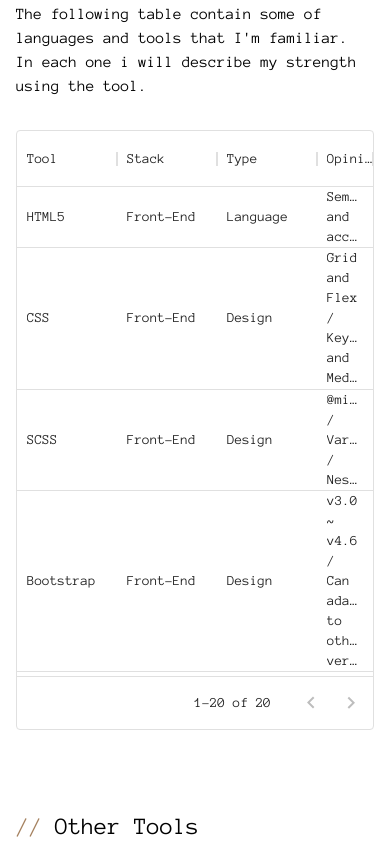
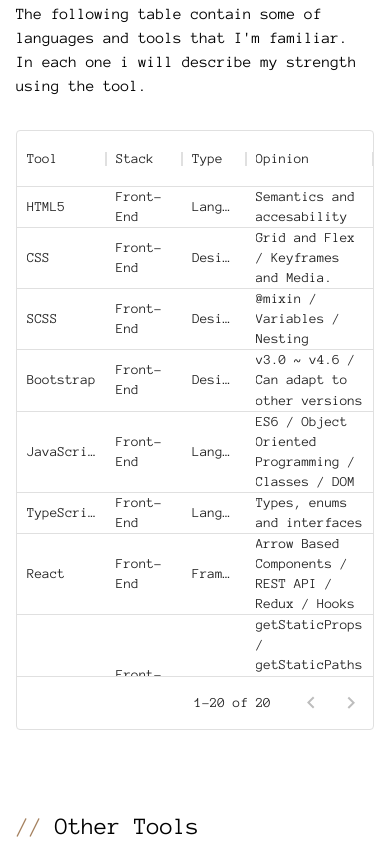
Before and after one commit to tkalejandro/modern-portfolio, a Next.js app: page / in a window 390 px wide. Shown: the part 2480-3324 px from the top of the page. Built offline with nearby package versions, Linux system fonts and the light colour scheme.

Commit message:
fill stack kknowledge responsive.

```diff
--- a/src/modules/LandingPage/components/FullStackTools/FullStackTools.tsx
+++ b/src/modules/LandingPage/components/FullStackTools/FullStackTools.tsx
@@ -49,11 +49,13 @@
     /**
      * Columns of Table
      */
+
+    //Complete
     const columns: GridColDef[] = [
-        { field: 'tool', headerName: 'Tool', width: 100, flex: isSmall ? undefined : 0.3, },
-        { field: 'stack', headerName: 'Stack', width: 100, flex: isSmall ? undefined : 0.3, },
-        { field: 'type', headerName: 'Type', width: 100, flex: isSmall ? undefined : 0.3, },
-        { field: 'opinion', headerName: 'Opinion', width: 100, flex: 1 },
+        { field: 'tool', headerName: 'Tool', width: 100, flex: isSmall ? 0.7 : 0.2, },
+        { field: 'stack', headerName: 'Stack', width: 100, flex:  isSmall ? 0.6 : 0.2, },
+        { field: 'type', headerName: 'Type', width: 100, flex:  isSmall ? 0.5 : 0.2, },
+        { field: 'opinion', headerName: 'Opinion', width: 100, flex: isSmall ? 1 : 1, },
     ];
 
     return (
```
